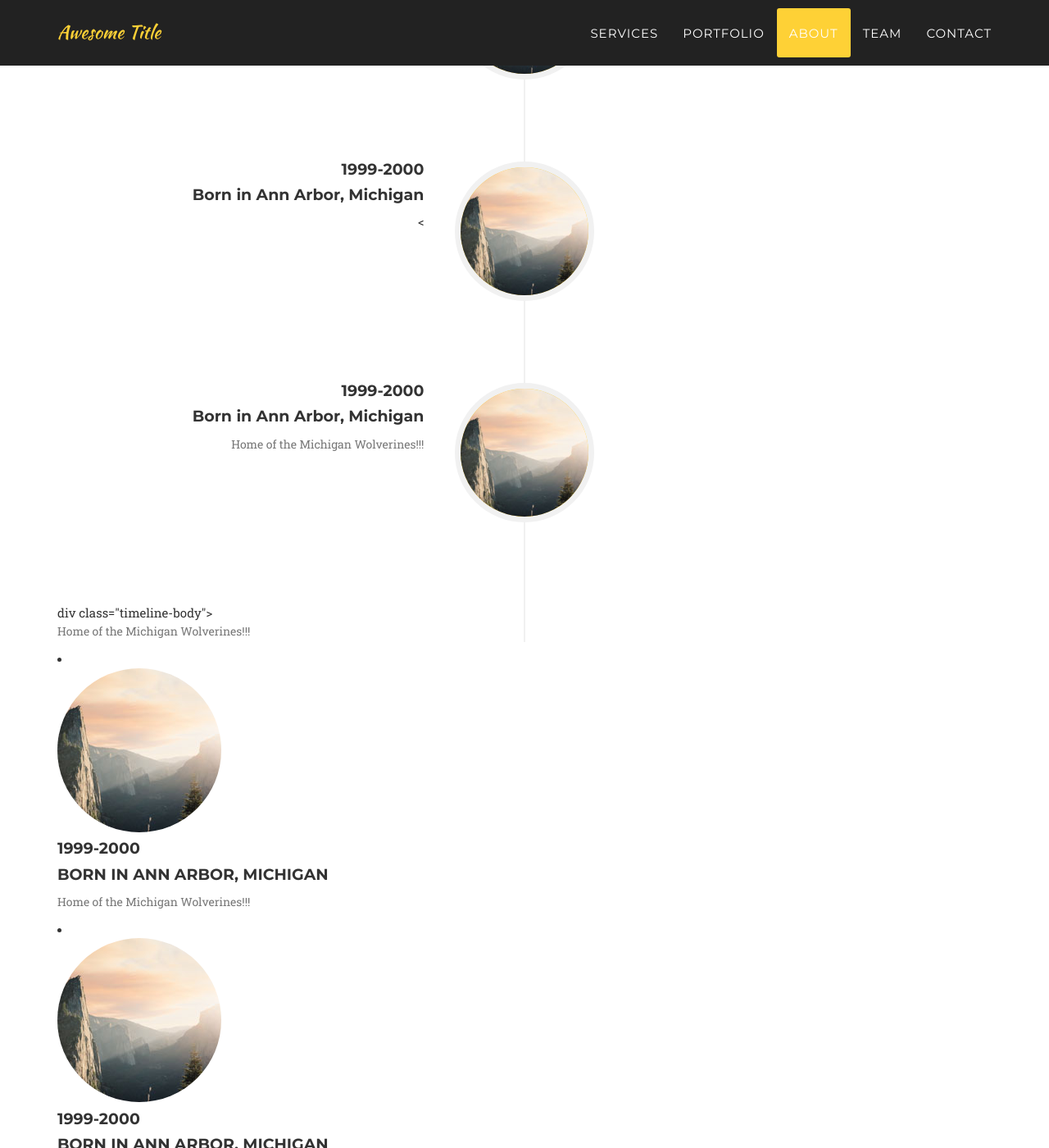
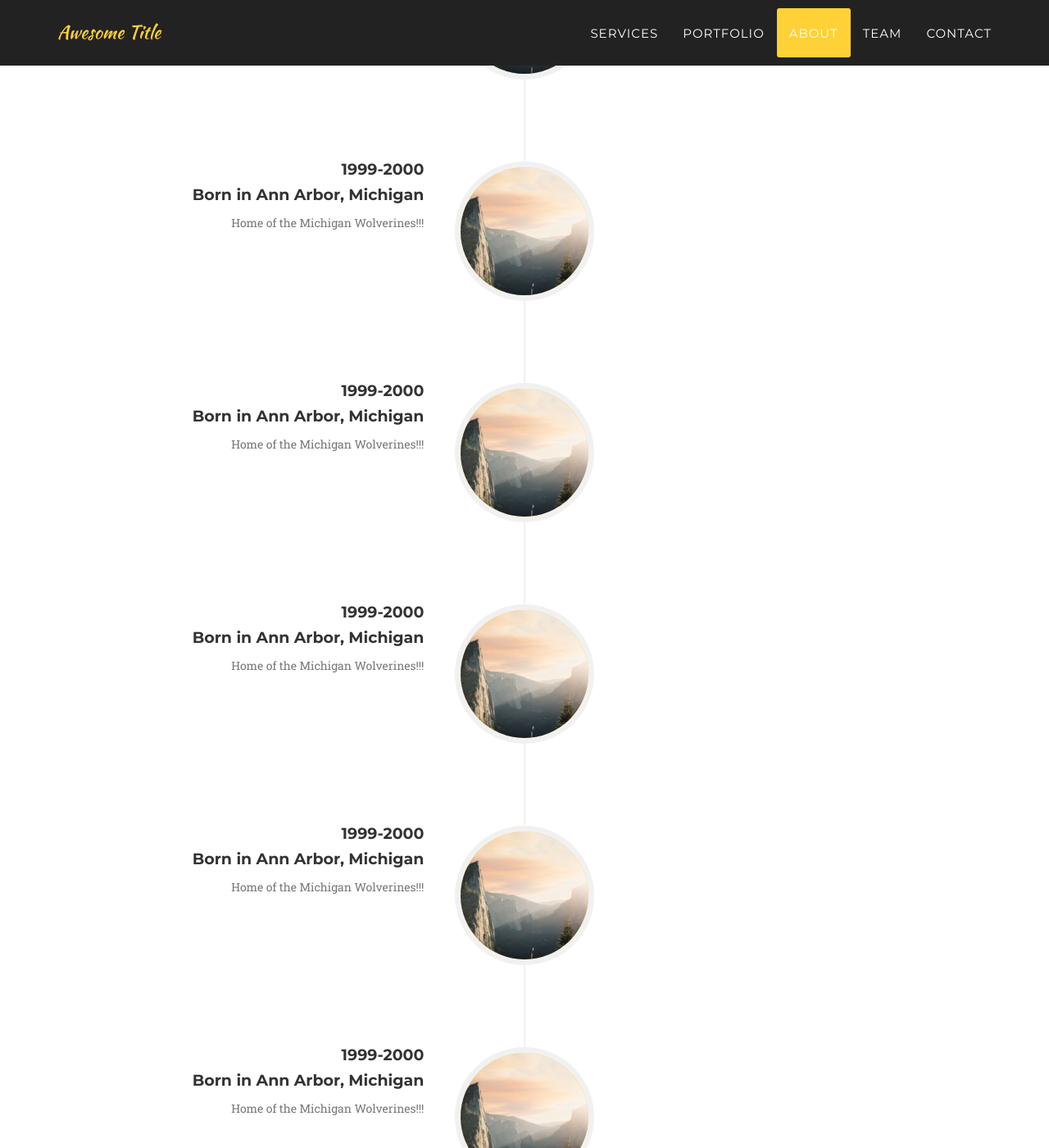
Before and after one commit to victorhaowang/victorhaowang.github.io, a Jekyll site: the page built from index.html, in a window 1280 px wide and 1400 px high, scrolled down 3160 px. Shown: the whole window at 82% size. Built offline with Jekyll 4.4.1, drawn with Linux system fonts in a browser that asks for light colours; some web fonts are replaced.

```diff
--- a/_includes/about.html
+++ b/_includes/about.html
@@ -33,7 +33,11 @@
                                     <h4>1999-2000</h4>
                                     <h4 class="subheading">Born in Ann Arbor, Michigan</h4>
                                 </div>
-                                <
+                                <div class="timeline-body">
+                                    <p class="text-muted">Home of the Michigan Wolverines!!!</p>
+                                </div>
+                            </div>
+                        </li>
                         <li>
                             <div class="timeline-image">
                                 <img class="img-circle img-responsive" src="img/about/1.jpg" alt="">
@@ -47,7 +51,45 @@
                                     <p class="text-muted">Home of the Michigan Wolverines!!!</p>
                                 </div>
                             </div>
-                        </li>div class="timeline-body">
+                        </li>
+                        <li>
+                            <div class="timeline-image">
+                                <img class="img-circle img-responsive" src="img/about/1.jpg" alt="">
+                            </div>
+                            <div class="timeline-panel">
+                                <div class="timeline-heading">
+                                    <h4>1999-2000</h4>
+                                    <h4 class="subheading">Born in Ann Arbor, Michigan</h4>
+                                </div>
+                                <div class="timeline-body">
+                                    <p class="text-muted">Home of the Michigan Wolverines!!!</p>
+                                </div>
+                            </div>
+                        </li>
+                        <li>
+                            <div class="timeline-image">
+                                <img class="img-circle img-responsive" src="img/about/1.jpg" alt="">
+                            </div>
+                            <div class="timeline-panel">
+                                <div class="timeline-heading">
+                                    <h4>1999-2000</h4>
+                                    <h4 class="subheading">Born in Ann Arbor, Michigan</h4>
+                                </div>
+                                <div class="timeline-body">
+                                    <p class="text-muted">Home of the Michigan Wolverines!!!</p>
+                                </div>
+                            </div>
+                        </li>
+                        <li>
+                            <div class="timeline-image">
+                                <img class="img-circle img-responsive" src="img/about/1.jpg" alt="">
+                            </div>
+                            <div class="timeline-panel">
+                                <div class="timeline-heading">
+                                    <h4>1999-2000</h4>
+                                    <h4 class="subheading">Born in Ann Arbor, Michigan</h4>
+                                </div>
+                                <div class="timeline-body">
                                     <p class="text-muted">Home of the Michigan Wolverines!!!</p>
                                 </div>
                             </div>
```
Lines whose indentation alone changed are shown as unchanged.
